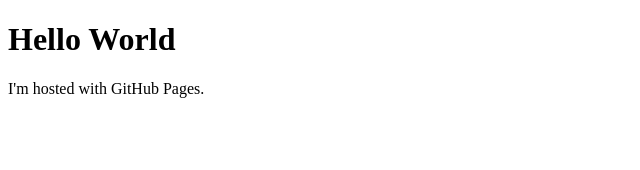
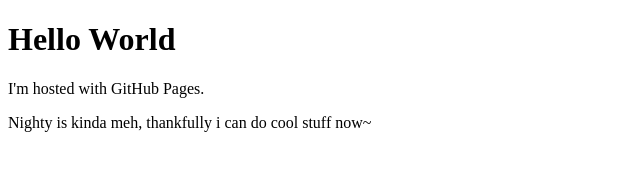
Before and after one commit to Wubushii/Wubushii.github.io, a plain HTML site: page index.html in a window 1280 px wide. Shown: the whole page, without its empty margins (0-640 px from the left). Drawn offline with Linux system fonts and the light colour scheme.

Commit message:
Update index.html

```diff
--- a/index.html
+++ b/index.html
@@ -3,5 +3,6 @@
 <body>
 <h1>Hello World</h1>
 <p>I'm hosted with GitHub Pages.</p>
+<p>Nighty is kinda meh, thankfully i can do cool stuff now~</p>
 </body>
 </html>
```
